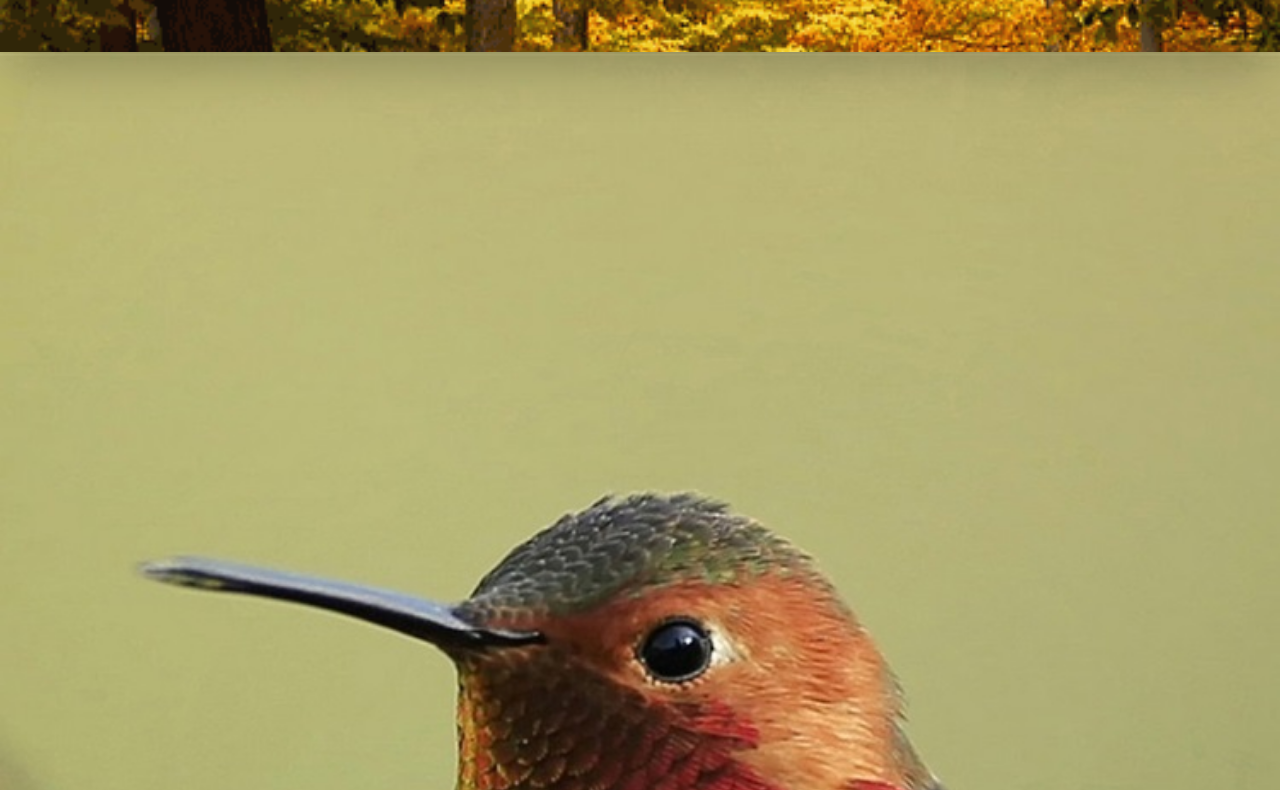
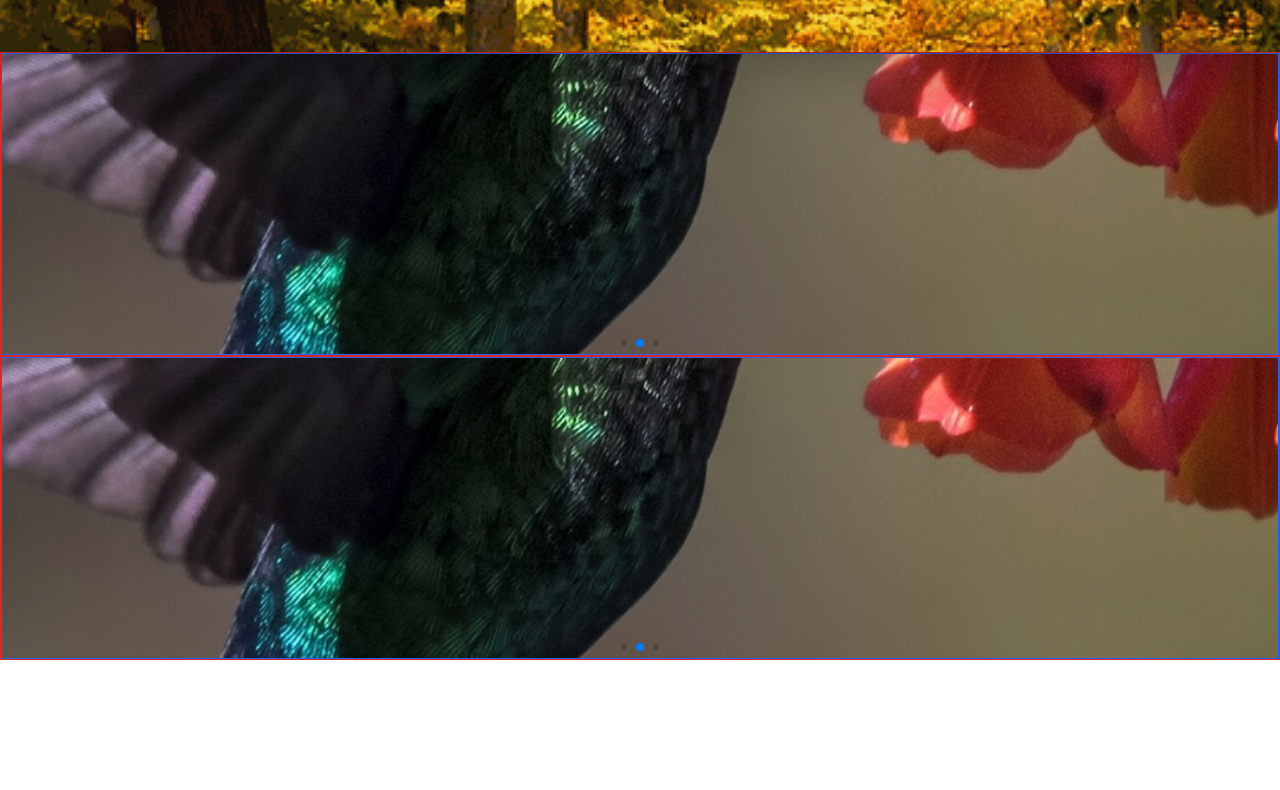
Before and after one commit to Azimjon-M/web-oyna-app, a React app: page / in a window 1280 px wide. Shown: the part 140-930 px from the top of the page. After the commit the page ends 800 px from the top, so only its background shows below. Built offline with nearby package versions, Linux system fonts and the light colour scheme.

Commit message:
+ devises Corousel

```diff
--- a/src/components/Carousel/index.jsx
+++ b/src/components/Carousel/index.jsx
@@ -11,33 +11,10 @@ import "./styles.css";
 // import required modules
 import { Autoplay, Pagination } from "swiper/modules";
 
-import img1 from '../../assets/images/img-1.jpg';
-import img2 from '../../assets/images/img-2.jpg';
-import img3 from '../../assets/images/img-3.jpg';
-
-const Carousel = () => {
-
-  const images = [
-    {
-      id: 1,
-      src: img2,
-      btnName: 'Yangiliklar'
-
-    },
-    {
-        id: 0,
-        src: img1,
-        btnName: 'Dars jadval'
-    },
-    {
-      id: 2,
-      src: img3,
-      btnName: 'Institut haritasi'
-    },
-  ]
+const Carousel = ({data}) => {
 
   return (
-    <div>
+    <div className="w-full h-full relative">
       <Swiper
         pagination={{
           dynamicBullets: true,
@@ -50,9 +27,9 @@ const Carousel = () => {
         modules={[Autoplay, Pagination]}
         className="mySwiper"
       >
-        {images.map(item => (
-          <SwiperSlide key={item.id} className="">
-            <img src={item.src} alt="images" />
+        {data.map((item, idx) => (
+          <SwiperSlide className="relative border border-blue-600 flex items-start" key={idx}>
+            <img className="absolute" src={item.src} alt="news" />
           </SwiperSlide>
         ))}
       </Swiper>
--- a/src/components/Carousel/styles.css
+++ b/src/components/Carousel/styles.css
@@ -1,21 +1,6 @@
 #app {
     height: 100%;
 }
-  html,
-  body {
-    position: relative;
-    height: 100%;
-  }
-
-  body {
-    background: #eee;
-    font-family: Helvetica Neue, Helvetica, Arial, sans-serif;
-    font-size: 14px;
-    color: #000;
-    margin: 0;
-    padding: 0;
-  }
-
 .swiper {
   width: 100%;
   height: 100%;
--- a/src/pages/Home/index.jsx
+++ b/src/pages/Home/index.jsx
@@ -1,31 +1,42 @@
-import React from 'react';
-import Carousel from '../../components/Carousel';
-import Navbar from '../../components/Navbar';
-import { useDispatch } from 'react-redux';
+import React from "react";
+import Carousel from "../../components/Carousel";
+import Navbar from "../../components/Navbar";
+import { useDispatch } from "react-redux";
+
+import img1 from "../../assets/images/img-1.jpg";
+import img2 from "../../assets/images/img-2.jpg";
+import img3 from "../../assets/images/img-3.jpg";
 
 const Home = () => {
+
+    const newsData = [{ src: img1 }, { src: img2 }, { src: img3 }];
 
     const dispatch = useDispatch();
     let getMonth = new Date().getMonth() + 1;
 
     if (getMonth === 1 || getMonth === 2 || getMonth === 12) {
-        dispatch({type: 'SET_DATA', payload: 'qish'})
+        dispatch({ type: "SET_DATA", payload: "qish" });
     } else if (getMonth >= 3 && getMonth <= 5) {
-        dispatch({type: 'SET_DATA', payload: 'bahor'})
+        dispatch({ type: "SET_DATA", payload: "bahor" });
     } else if (getMonth >= 6 && getMonth <= 8) {
-        dispatch({type: 'SET_DATA', payload: 'yoz'})
+        dispatch({ type: "SET_DATA", payload: "yoz" });
     } else if (getMonth >= 9 && getMonth <= 11) {
-        dispatch({type: 'SET_DATA', payload: 'kuz'})
+        dispatch({ type: "SET_DATA", payload: "kuz" });
     } else {
-        dispatch({type: 'SET_DATA', payload: 'yoz'})
-    };
+        dispatch({ type: "SET_DATA", payload: "yoz" });
+    }
 
     return (
         <div>
             <Navbar />
-            <Carousel />
+            <div className="border border-red-600 w-full h-[calc(50vh-96px)]">
+                <Carousel data={newsData} />
+            </div>
+            <div className="border border-red-600 w-full h-[calc(50vh-96px)]">
+                <Carousel data={newsData} />
+            </div>
         </div>
-    )
-}
+    );
+};
 
 export default Home;
```
Lines whose indentation alone changed are shown as unchanged.
